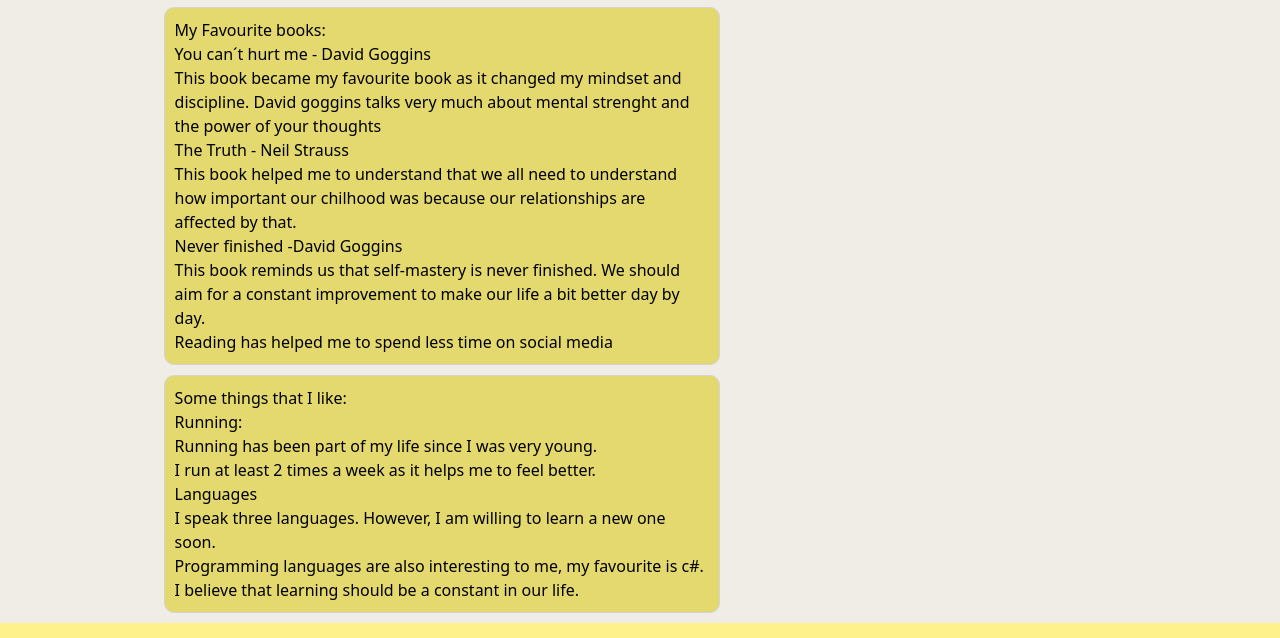
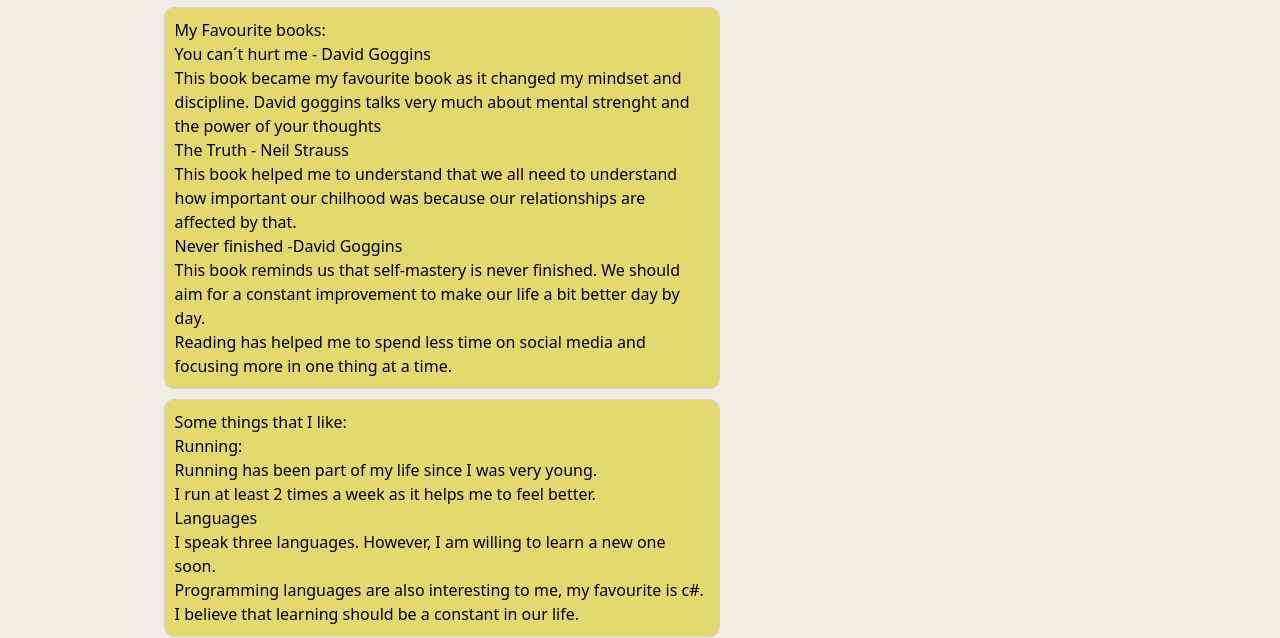
Before and after one commit to garciacode1/projectwebtech, a website: page about.html in a window 1280 px wide. Shown: the part 681-1319 px from the top of the page. Drawn offline with Linux system fonts and the light colour scheme; files whose address does not match are found by name.

Commit message:
feat(about page):design completed

```diff
--- a/about.html
+++ b/about.html
@@ -66,10 +66,6 @@
 
                 <p>I was born in Colombia, and during my chilhood I experienced
                     great moments besides my family. My hometown "La mesa" is mostly warm and people know each other very well.
-
-
-
-
                 </p>
             </section>
 
@@ -120,7 +116,7 @@
             </section>
 
             <footer>
-                <p>Reading has helped me to spend less time on social media </p>
+                <p>Reading has helped me to spend less time on social media and focusing more in one thing at a time. </p>
             </footer>
 
         </article>
@@ -176,7 +172,7 @@
                 Abu Simbel temple, Egypt.
             </footer>
         </section>
-
+    </aside>
 </main>
 
 <footer class="text-black bg-yellow-200 text-9xl body-font w-full container flex flex-col items-start justify-between p-6 mx-auto md:flex-row gap-2">
```
Also changed, not shown: index.html (+1 -1 lines).
